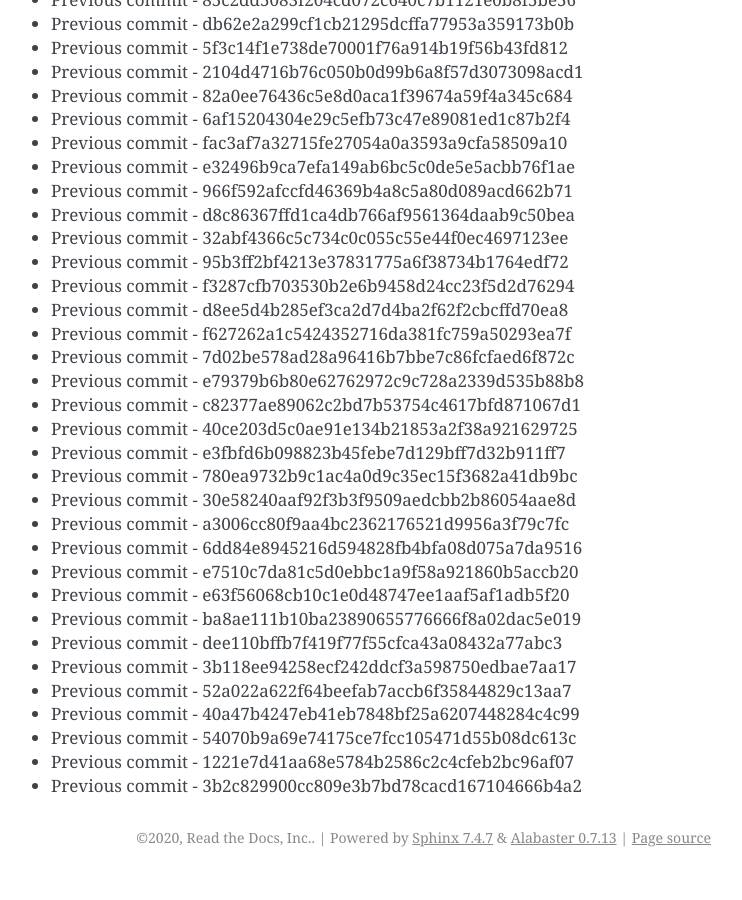
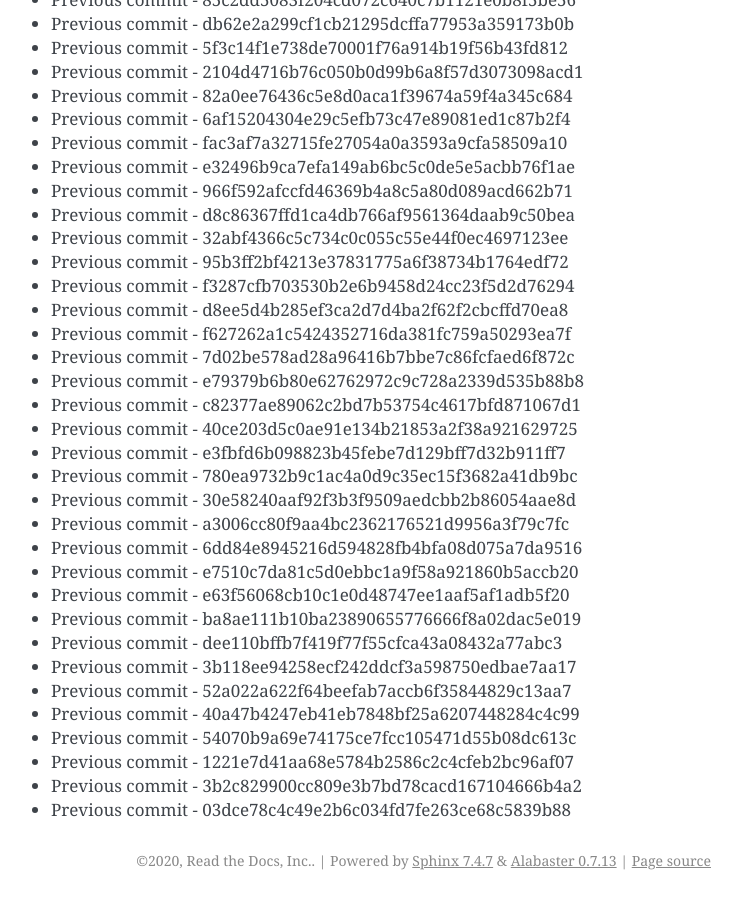
Before and after one commit to readthedocs/rtd-git-stresstest, a Sphinx documentation site: the page built from docs/updates.rst, in a window 1280 px wide and 900 px high, scrolled down 72712 px. Shown: the whole window, without its empty margins (399-1141 px from the left). Built offline with Sphinx 7.4.7, drawn with Linux system fonts in a browser that asks for light colours; before the commit the page ends 73589 px from its top, so only the background shows below that.

Commit message:
Generating commit from previous: 03dce78c4c49e2b6c034fd7fe263ce68c5839b88

```diff
--- a/docs/updates.rst
+++ b/docs/updates.rst
@@ -3087,3 +3087,4 @@ It can be tested for any performance characteristics.
 * Previous commit - 54070b9a69e74175ce7fcc105471d55b08dc613c
 * Previous commit - 1221e7d41aa68e5784b2586c2c4cfeb2bc96af07
 * Previous commit - 3b2c829900cc809e3b7bd78cacd167104666b4a2
+* Previous commit - 03dce78c4c49e2b6c034fd7fe263ce68c5839b88
```
